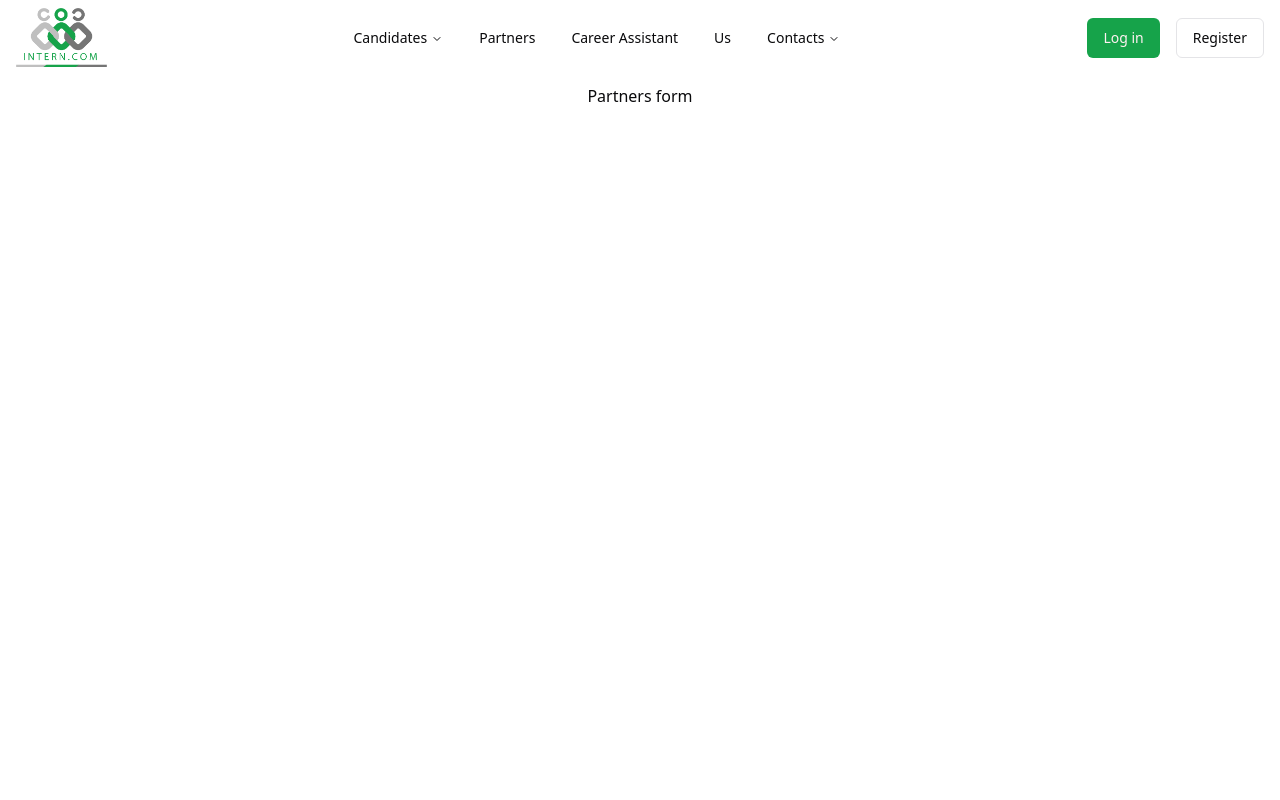
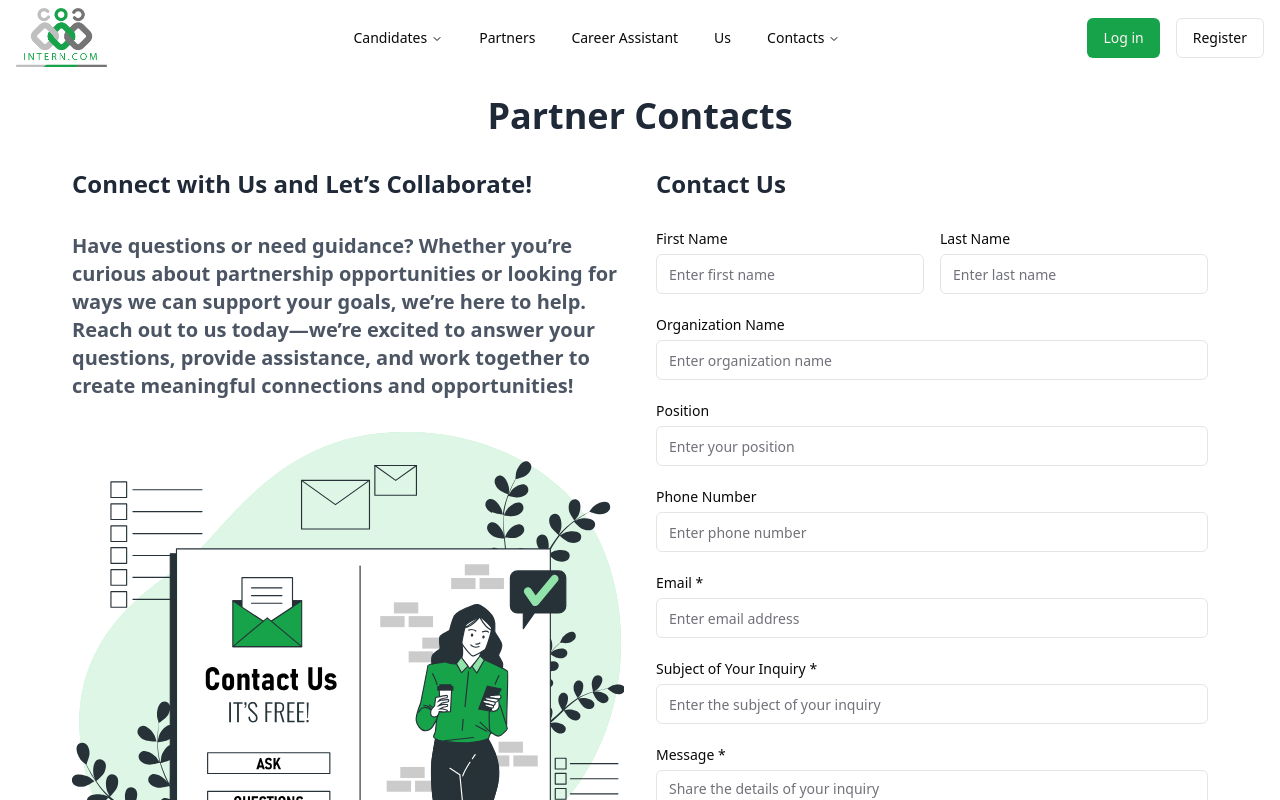
Before and after one commit to hugovasko/intern-com-frontend, a React (Vite) app: page /partnercontacts in a window 1280 px wide. Shown: the top 800 px of the page. Built offline with nearby package versions, Linux system fonts and the light colour scheme.

Commit message:
partnerContacts

```diff
--- a/src/pages/PartnerContacts.tsx
+++ b/src/pages/PartnerContacts.tsx
@@ -1,8 +1,221 @@
-const PartnerContacts = () => {
+import React, { useState } from "react";
+import { Input } from "@/components/ui/input";
+import { Button } from "@/components/ui/button";
+import { Label } from "@/components/ui/label";
+import { Textarea } from "@/components/ui/textarea";
+import candidatePartner from "@/assets/cont.svg";
+interface PartnerContacts {
+  firstName: string;
+  lastName: string;
+  organizationName: string;
+  position: string;
+  phoneNumber: string;
+  email: string;
+  subject: string;
+  message: string;
+}
+
+const PartnerContacts: React.FC = () => {
+  const [formData, setFormData] = useState<PartnerContacts>({
+    firstName: "",
+    lastName: "",
+    organizationName: "",
+    position: "",
+    phoneNumber: "",
+    email: "",
+    subject: "",
+    message: "",
+  });
+
+  const handleChange = (e: React.ChangeEvent<HTMLInputElement | HTMLTextAreaElement>) => {
+    const { name, value } = e.target;
+    setFormData((prevState) => ({
+      ...prevState,
+      [name]: value,
+    }));
+  };
+
+  const handleSubmit = (e: React.FormEvent<HTMLFormElement>) => {
+    e.preventDefault();
+    console.log("Submitted Partner Contact:", formData);
+
+    setFormData({
+      firstName: "",
+      lastName: "",
+      organizationName: "",
+      position: "",
+      phoneNumber: "",
+      email: "",
+      subject: "",
+      message: "",
+    });
+  };
+
   return (
-    <div className="flex flex-col justify-center m-5 items-center gap-2">
-      <h1>Partners form</h1>
-    </div>
+    <section className="w-screen -mx-[50vw] left-[50%] relative p-8">
+      <div className="max-w-6xl mx-auto">
+        <div className="text-center mb-16 w-full">
+          <h1 className="text-4xl font-bold text-gray-800 mb-6">Partner Contacts</h1>
+          <div className="flex flex-col md:flex-row justify-between p-2 gap-8">
+            <div className="flex-1">
+              <h2 className="text-2xl  text-left font-bold mb-8 text-gray-800">
+                Connect with Us and Let’s Collaborate!
+              </h2>
+              <p className="max-w-2xl mx-auto text-xl text-left font-semibold text-gray-600 mb-8">
+                Have questions or need guidance? Whether you’re curious about partnership
+                opportunities or looking for ways we can support your goals, we’re here to help.
+                Reach out to us today—we’re excited to answer your questions, provide assistance,
+                and work together to create meaningful connections and opportunities!
+              </p>
+              <img
+                src={candidatePartner}
+                alt="Partnership Opportunities"
+                className="w-full h-auto object-cover"
+              />
+            </div>
+            <div className="flex-1 md:text-left">
+              <h2 className="text-2xl font-bold mb-8 text-gray-800">Contact Us</h2>
+              <div className="space-y-4 text-left text-black-600 mb-8"></div>
+
+              <form onSubmit={handleSubmit} className="space-y-6">
+                <div className="grid grid-cols-2 gap-4">
+                  <div>
+                    <Label htmlFor="firstName" className="block text-left mb-2">
+                      First Name
+                    </Label>
+                    <Input
+                      type="text"
+                      id="firstName"
+                      name="firstName"
+                      value={formData.firstName}
+                      onChange={handleChange}
+                      placeholder="Enter first name"
+                      required
+                      className="bg-white"
+                    />
+                  </div>
+                  <div>
+                    <Label htmlFor="lastName" className="block text-left mb-2">
+                      Last Name
+                    </Label>
+                    <Input
+                      type="text"
+                      id="lastName"
+                      name="lastName"
+                      value={formData.lastName}
+                      onChange={handleChange}
+                      placeholder="Enter last name"
+                      required
+                      className="bg-white"
+                    />
+                  </div>
+                </div>
+
+                <div>
+                  <Label htmlFor="organizationName" className="block text-left mb-2">
+                    Organization Name
+                  </Label>
+                  <Input
+                    type="text"
+                    id="organizationName"
+                    name="organizationName"
+                    value={formData.organizationName}
+                    onChange={handleChange}
+                    placeholder="Enter organization name"
+                    required
+                    className="bg-white"
+                  />
+                </div>
+
+                <div>
+                  <Label htmlFor="position" className="block text-left mb-2">
+                    Position
+                  </Label>
+                  <Input
+                    type="text"
+                    id="position"
+                    name="position"
+                    value={formData.position}
+                    onChange={handleChange}
+                    placeholder="Enter your position"
+                    required
+                    className="bg-white"
+                  />
+                </div>
+
+                <div>
+                  <Label htmlFor="phoneNumber" className="block text-left mb-2">
+                    Phone Number
+                  </Label>
+                  <Input
+                    type="tel"
+                    id="phoneNumber"
+                    name="phoneNumber"
+                    value={formData.phoneNumber}
+                    onChange={handleChange}
+                    placeholder="Enter phone number"
+                    className="bg-white"
+                  />
+                </div>
+
+                <div>
+                  <Label htmlFor="email" className="block text-left mb-2">
+                    Email *
+                  </Label>
+                  <Input
+                    type="email"
+                    id="email"
+                    name="email"
+                    value={formData.email}
+                    onChange={handleChange}
+                    placeholder="Enter email address"
+                    required
+                    className="bg-white"
+                  />
+                </div>
+
+                <div>
+                  <Label htmlFor="subject" className="block text-left mb-2">
+                    Subject of Your Inquiry *
+                  </Label>
+                  <Input
+                    type="text"
+                    id="subject"
+                    name="subject"
+                    value={formData.subject}
+                    onChange={handleChange}
+                    placeholder="Enter the subject of your inquiry"
+                    required
+                    className="bg-white"
+                  />
+                </div>
+
+                <div>
+                  <Label htmlFor="message" className="block text-left mb-2">
+                    Message *
+                  </Label>
+                  <Textarea
+                    id="message"
+                    name="message"
+                    value={formData.message}
+                    onChange={handleChange}
+                    placeholder="Share the details of your inquiry"
+                    required
+                    className="resize-y bg-white"
+                  />
+                </div>
+
+                <div className="flex justify-start">
+                  <Button type="submit" className="w-full bg-green-600 hover:bg-green-700">
+                    Submit
+                  </Button>
+                </div>
+              </form>
+            </div>
+          </div>
+        </div>
+      </div>
+    </section>
   );
 };
 
```
Also changed, not shown: src/assets/cont.svg (added).
